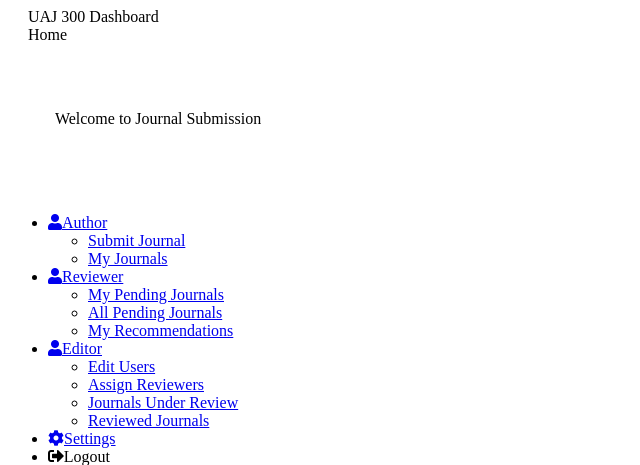
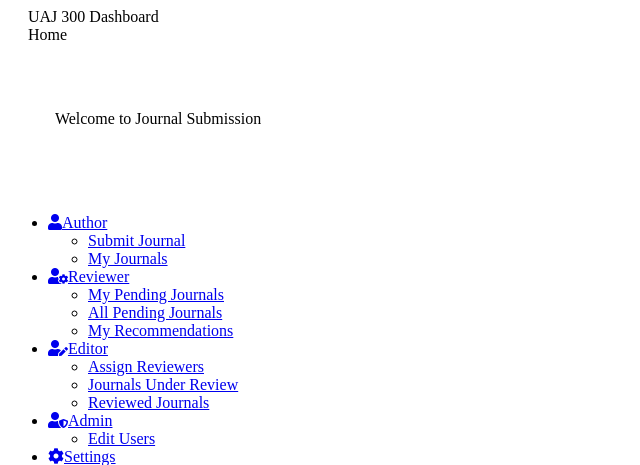
Before and after one commit to Mavestri/UAJ300, a PHP site: page / in a window 1280 px wide. Shown: the top 465 px of the page, without its empty margins (0-640 px from the left). Run offline with PHP 8.4, Linux system fonts and the light colour scheme; the visitor is signed in with stand-in values (Sample User, id 1); grey boxes are pictures that could not be loaded.

Commit message:
Various Improvements
Fixed glitch with path showing .php, added admin menu to dashboard, changed various dashboard icons

```diff
--- a/dashboard/index.php
+++ b/dashboard/index.php
@@ -39,21 +39,24 @@
                         <li><a href="#" class="active2">My Journals</a></li>
                     </ul>
                 <li>
-                    <a href="#" id="reviewerMenu" class="active1" onclick="return openSubmenu(this.id);"><i class="fas fa-user"></i>Reviewer</a>
+                    <a href="#" id="reviewerMenu" class="active1" onclick="return openSubmenu(this.id);"><i class="fas fa-user-cog"></i>Reviewer</a>
                     <ul id="reviewer-stories">
                         <li><a href="#" class="active2">My Pending Journals</a></li>
                         <li><a href="#" class="active2">All Pending Journals</a></li>
                         <li><a href="#" class="active2">My Recommendations</a></li>
                     </ul>
                 <li>
-                    <a href="#" id="editorMenu" class="active1" onclick="return openSubmenu(this.id);"><i class="fas fa-user"></i>Editor</a>
+                    <a href="#" id="editorMenu" class="active1" onclick="return openSubmenu(this.id);"><i class="fas fa-user-edit"></i>Editor</a>
                     <ul id="editor-stories">
-                        <li><a href="#" class="active2">Edit Users</a></li>
                         <li><a href="#" class="active2">Assign Reviewers</a></li>
                         <li><a href="#" class="active2">Journals Under Review </a></li>
                         <li><a href="#" class="active2">Reviewed Journals</a></li>
                     </ul>
-
+                <li>
+                    <a href="#" id="adminMenu" class="active1" onclick="return openSubmenu(this.id);"><i class="fas fa-user-shield"></i>Admin</a>
+                    <ul id="admin-stories">
+                        <li><a href="#" class="active2">Edit Users</a></li>
+                    </ul>
                 <li><a href="#" class="active1"><i class="fas fa-cog"></i>Settings</a></li>
                 <li onclick="window.location.href='/login/logout.php';" style="cursor: pointer;"><a class="active1"> <i class="fas fa-sign-out-alt"></i>Logout</a></li>
             </ul>
--- a/res/js/dash.js
+++ b/res/js/dash.js
@@ -1,7 +1,8 @@
 let submenus = {
     authorMenu: document.getElementById("author-stories"),
     reviewerMenu: document.getElementById("reviewer-stories"),
-    editorMenu: document.getElementById("editor-stories")
+    editorMenu: document.getElementById("editor-stories"),
+    adminMenu: document.getElementById("admin-stories")
 }
 
 let embedFrame = document.getElementById("contentEmbed");
@@ -18,7 +19,7 @@ function openSubmenu(menuId) {
 
 function openPage(url) {
     embedFrame.src = url;
-    path.innerText = url.replace(/\//g, ' > ').replace(/_/g, ' ').replace(/\b[a-z]/g, function(l) { return l.toUpperCase(); }).replace(/.html/gi, '');
+    path.innerText = url.replace(/\//g, ' > ').replace(/_/g, ' ').replace(/\b[a-z]/g, function(l) { return l.toUpperCase(); }).replace(/.html/gi, '').replace(/.php/gi, '');
     return true;
 }
 
```
Also changed, not shown: res/css/dash.css (+11 -0 lines).
